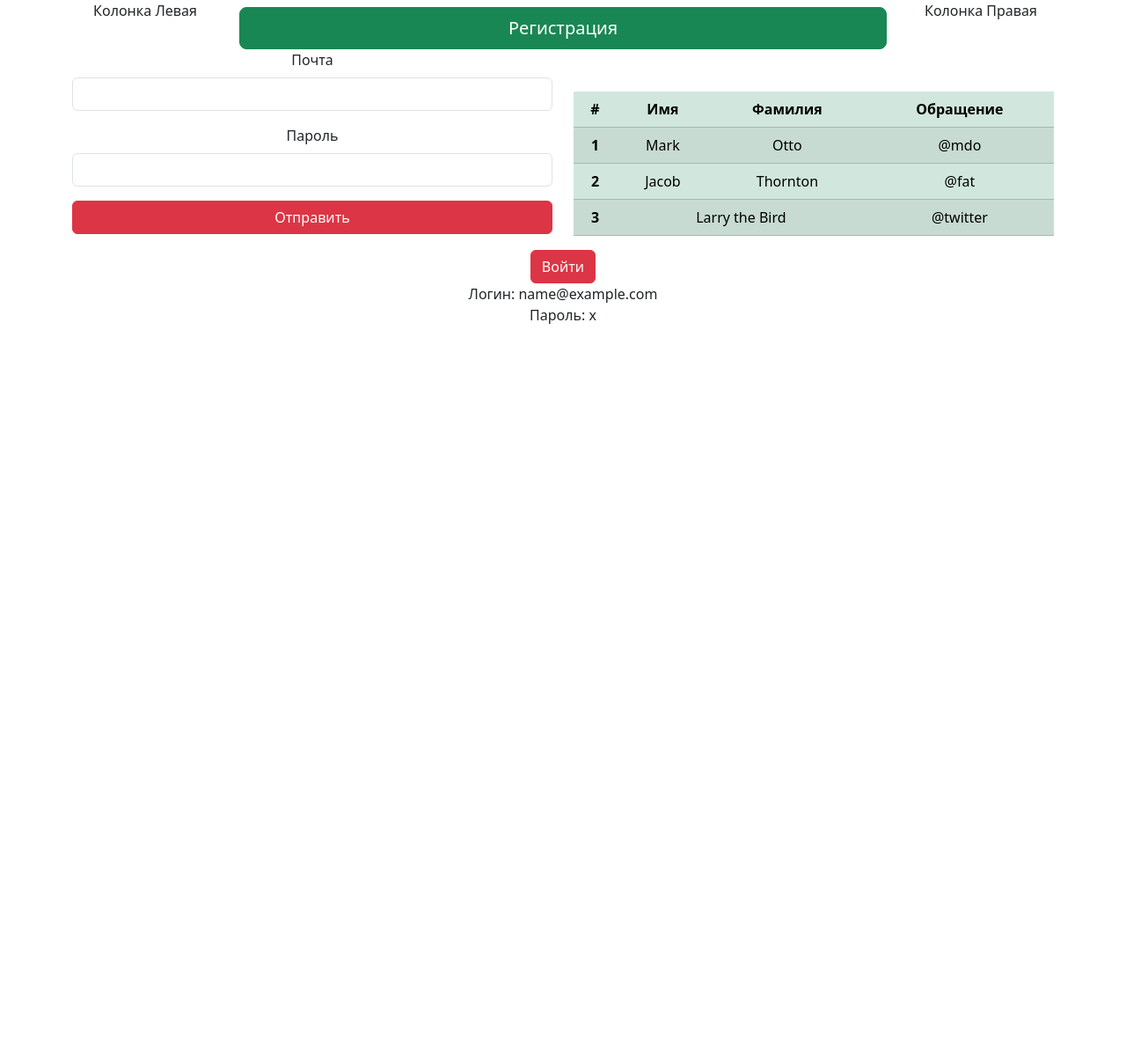
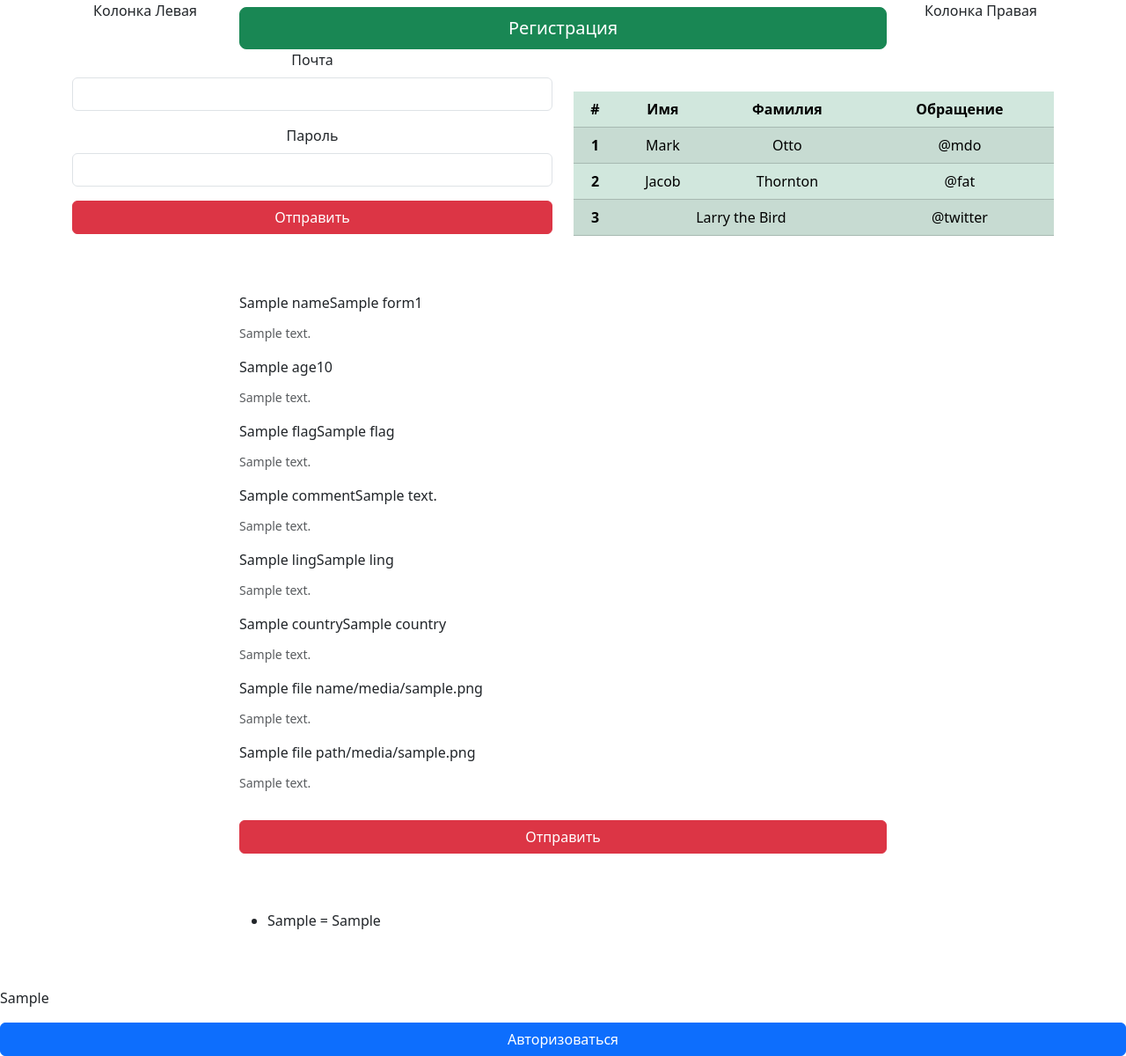
Before and after one commit to MaksRus777/django_web_2, a Django app: template dj_prg/templates/index.html in a window 1280 px wide. Shown: the whole page at 88% size. Before the commit the page ends 368 px from the top, so only its background shows below. Run offline with Django 3.2, Linux system fonts and the light colour scheme; the template is opened without the code that fills it: most values are stand-ins (such as "Sample title", 1, 10 or a date in 2020).

Commit message:
lesson 89

```diff
--- a/dj_prg/templates/index.html
+++ b/dj_prg/templates/index.html
@@ -96,31 +96,65 @@
         </div>
     </div>
 
+    <!-- {{ form1 }} - Вставить все поля (BS будет только на полях, на другом его не будет и его не поставить)-->
+    <!-- {{ form1.name.label }} + {{ form1.name }} + {{ form1.help_text }} - Теперь можно навесить BS на все остальное потому что появились тег-->
+
+
     <!-- ТРЕТЬЯ СТРОКА 12 позиций (всегда) -->
     <div class="row">
         <div class="col-2">  <!-- Первая колонка 2 позиции -->
         </div>
         <div class="col-8">  <!-- Первая колонка 8 позиции -->
-            <div class="d-grid text-center">
 
                 <!-- ВСТАВКА ФОРМЫ ИЗ FORMS.PY -->
-                <form action="" method="POST">
+                <form class="rom g-2 pt-5 pb-5" method="POST">
                     {% csrf_token %} <!-- ЗАЩИТА ФОРМЫ -->
-                    {{ form }}  <!-- ПОЛЯ ВВОДА -->
-                    <button type="submit" class="btn btn-danger">Войти</button>  <!-- КНОПКА ФОРМЫ -->
+
+                    <!-- !!! Правильная вставка формы (где есть BS на [полях от widget от forms.py] и есть BS на [других остальных элементах навешенных вручную в html шаблоне] ) -->
+
+                    <div class="mb-3"><label class="form-label">{{ form1.name.label }}</label>{{ form1.name }}<div class="form-text">{{ form1.name.help_text }}</div></div>
+                    <div class="mb-3"><label class="form-label">{{ form1.age.label }}</label>{{ form1.age }}<div class="form-text">{{ form1.age.help_text }}</div></div>
+                    <div class="mb-3"><label class="form-label">{{ form1.flag.label }}</label>{{ form1.flag }}<div class="form-text">{{ form1.flag.help_text }}</div></div>
+                    <div class="mb-3"><label class="form-label">{{ form1.comment.label }}</label>{{ form1.comment }}<div class="form-text">{{ form1.comment.help_text }}</div></div>
+                    <div class="mb-3"><label class="form-label">{{ form1.ling.label }}</label>{{ form1.ling }}<div class="form-text">{{ form1.ling.help_text }}</div></div>
+                    <div class="mb-3"><label class="form-label">{{ form1.country.label }}</label>{{ form1.country }}<div class="form-text">{{ form1.country.help_text }}</div></div>
+                    <div class="mb-3"><label class="form-label">{{ form1.file_name.label }}</label>{{ form1.file_name }}<div class="form-text">{{ form1.file_name.help_text }}</div></div>
+                    <div class="mb-3"><label class="form-label">{{ form1.file_path.label }}</label>{{ form1.file_path }}<div class="form-text">{{ form1.file_path.help_text }}</div></div>
+
+                    <div class="d-grid"><button type="submit" class="btn btn-danger mt-3">Отправить</button></div> <!-- КНОПКА ФОРМЫ -->
                 </form>
 
-                Логин: {{ email }}
-                <br>
-                Пароль: {{ password }}
-
-            </div>
+            <ul class="mt-3">
+                {% for elm in data %}
+                <li>{{ elm.0 }} = {{ elm.1 }}</li>
+                {% endfor %}
+            </ul>
         </div>
         <div class="col-2">  <!-- Первая колонка 8 позиции -->
         </div>
     </div>
 
+     <!-- ЧЕТВЕРТАЯ СТРОКА 12 позиций (всегда) -->
+    <div class="mt-5 row">
+        <div class="col-1">  <!-- Первая колонка 2 позиции -->
+        </div>
+        <div class="col-10">  <!-- Первая колонка 8 позиции -->
+            <div class="d-grid text-center">
+
+            </div>
+        </div>
+        <div class="col-1">  <!-- Первая колонка 8 позиции -->
+        </div>
+    </div>
+
 </div>
+
+<!-- ВСТАВКА ФОРМЫ ИЗ FORMS.PY -->
+<form action="" method="POST">
+    {% csrf_token %} <!-- ЗАЩИТА ФОРМЫ -->
+    {{ form2 }}  <!-- ПОЛЯ ВВОДА -->
+    <div class="d-grid"><button type="submit" class="btn btn-primary mt-3">Авторизоваться</button></div> <!-- КНОПКА ФОРМЫ -->
+</form>
 
 </body>
 </html>
```
